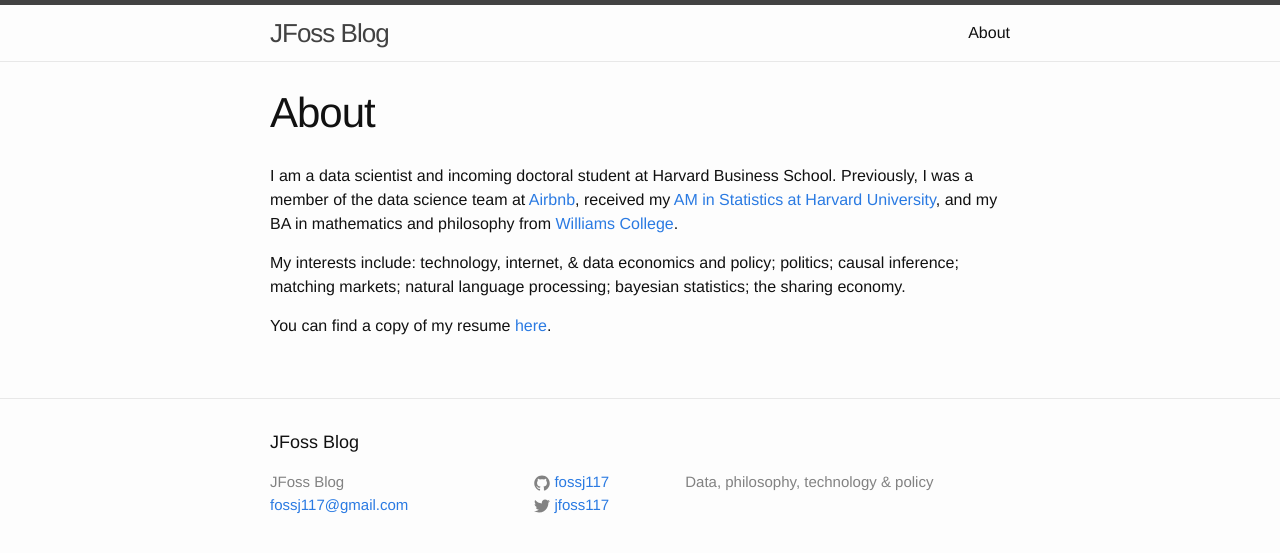
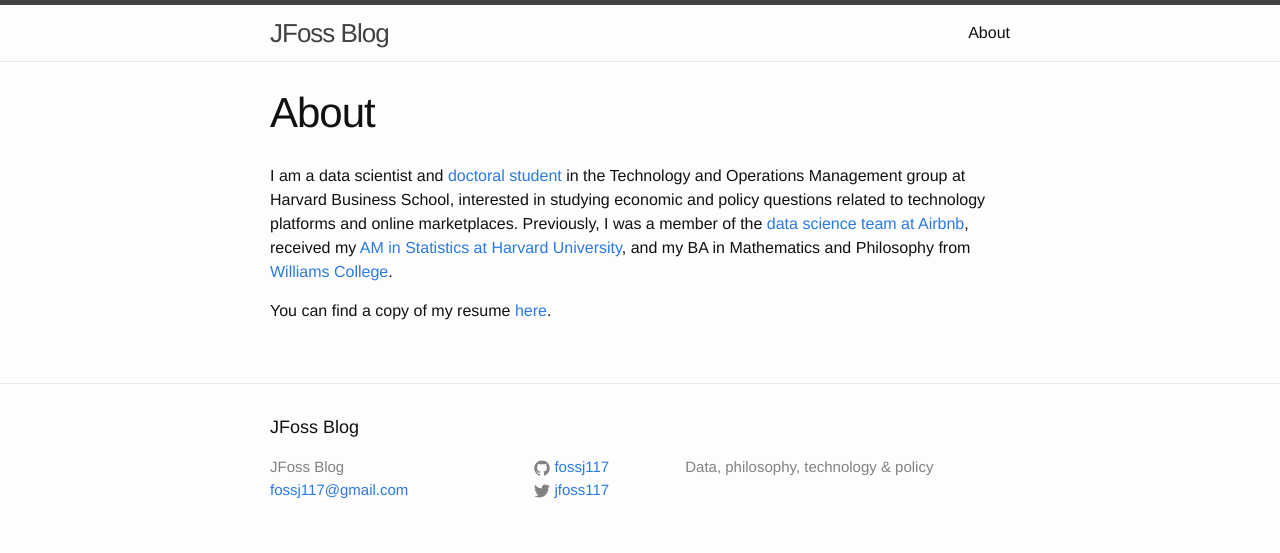
Before and after one commit to Fossj117/fossj117.github.io, a Jekyll site: the page built from about.md, in a window 1280 px wide. Shown: the top 553 px of the page. Built offline with Jekyll 4.4.1, drawn with Linux system fonts in a browser that asks for light colours.

Commit message:
updated about again lol

```diff
--- a/about.md
+++ b/about.md
@@ -4,8 +4,6 @@ title: About
 permalink: /about/
 ---
 
-I am a data scientist and incoming doctoral student at Harvard Business School. Previously, I was a member of the data science team at [Airbnb](http://airbnb.com), received my [AM in Statistics at Harvard University](https://statistics.fas.harvard.edu/pages/graduate-statistics-general-information), and my BA in mathematics and philosophy from [Williams College](https://www.williams.edu/).
-
-My interests include: technology, internet, & data economics and policy; politics; causal inference; matching markets; natural language processing; bayesian statistics; the sharing economy.
+I am a data scientist and [doctoral student](https://www.hbs.edu/faculty/Pages/profile.aspx?facId=1068421) in the Technology and Operations Management group at Harvard Business School, interested in studying economic and policy questions related to technology platforms and online marketplaces. Previously, I was a member of the [data science team at Airbnb](https://medium.com/airbnb-engineering/at-airbnb-data-science-belongs-everywhere-917250c6beba), received my [AM in Statistics at Harvard University](https://statistics.fas.harvard.edu/alumni), and my BA in Mathematics and Philosophy from [Williams College](https://www.williams.edu/).
 
 You can find a copy of my resume [here](/files/jeffrey_fossett_resume_spring_2018.pdf).
```
